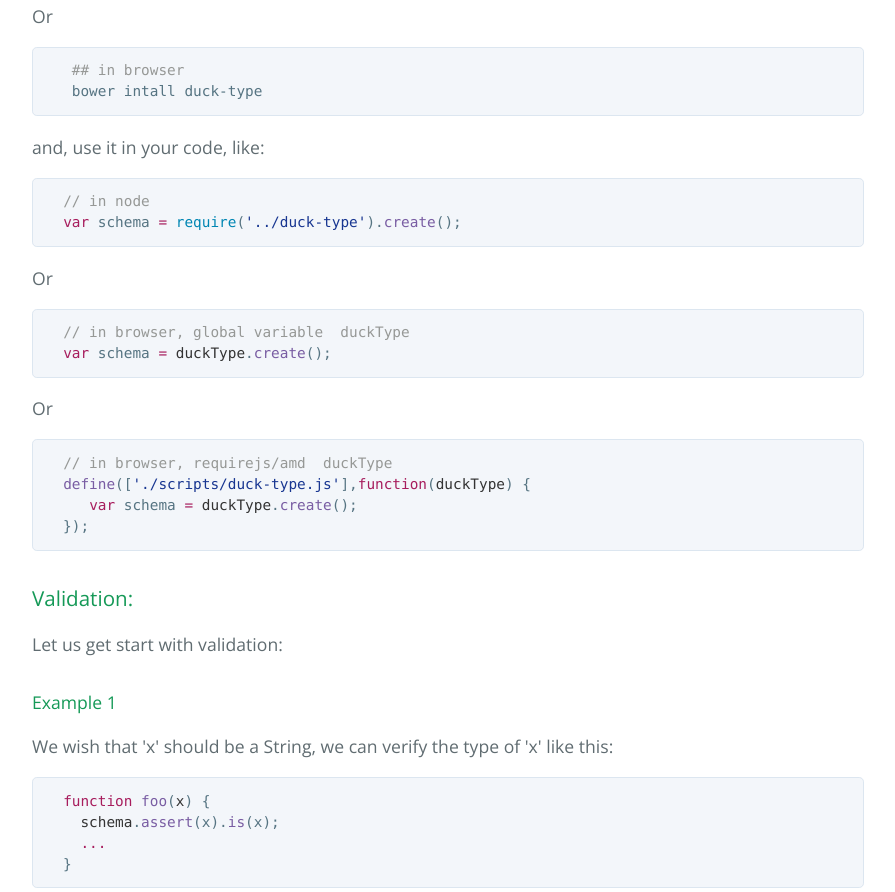
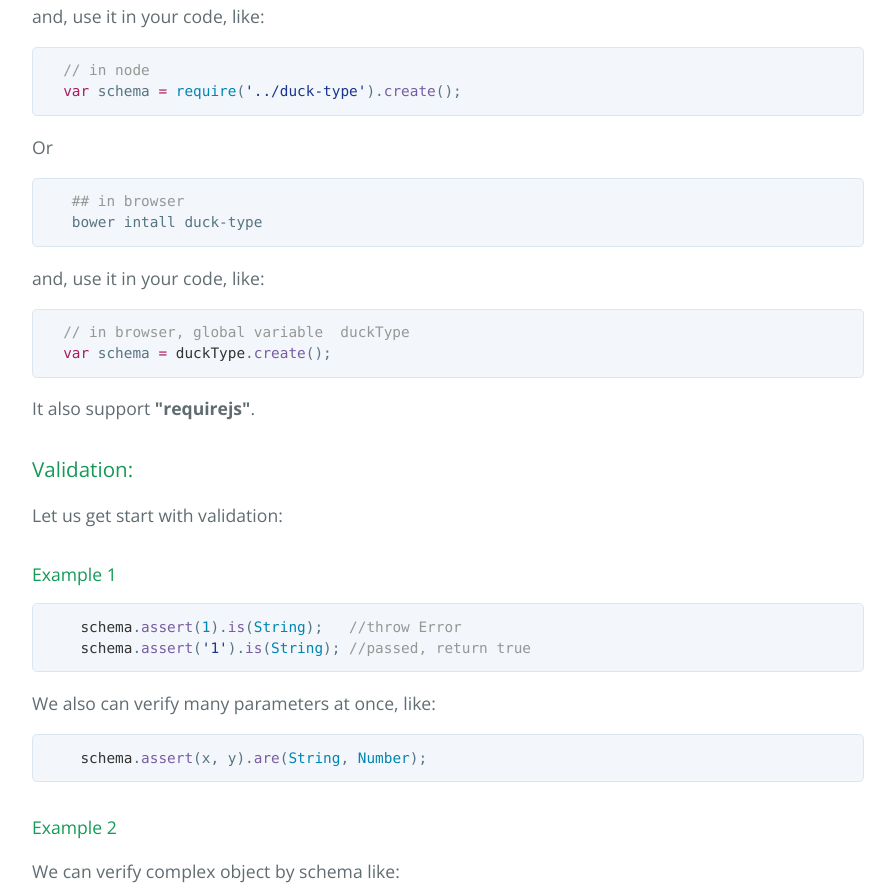
Before and after one commit to js-fullstack/duck-type, a plain HTML site: page index.html in a window 1280 px wide. Shown: the part 808-1700 px from the top of the page, without its empty margins (192-1087 px from the left). Drawn offline with nearby package versions, Linux system fonts and the light colour scheme.

```diff
--- a/index.html
+++ b/index.html
@@ -32,6 +32,11 @@
 <div class="highlight highlight-source-shell"><pre>   <span class="pl-c">## in node</span>
    npm install duck-type</pre></div>
 
+<p>and, use it in your code, like:</p>
+
+<div class="highlight highlight-source-js"><pre>  <span class="pl-c">// in node </span>
+  <span class="pl-k">var</span> schema <span class="pl-k">=</span> <span class="pl-c1">require</span>(<span class="pl-s"><span class="pl-pds">'</span>../duck-type<span class="pl-pds">'</span></span>).<span class="pl-en">create</span>();</pre></div>
+
 <p>Or</p>
 
 <div class="highlight highlight-source-shell"><pre>   <span class="pl-c">## in browser</span>
@@ -39,20 +44,10 @@
 
 <p>and, use it in your code, like:</p>
 
-<div class="highlight highlight-source-js"><pre>  <span class="pl-c">// in node </span>
-  <span class="pl-k">var</span> schema <span class="pl-k">=</span> <span class="pl-c1">require</span>(<span class="pl-s"><span class="pl-pds">'</span>../duck-type<span class="pl-pds">'</span></span>).<span class="pl-en">create</span>();</pre></div>
-
-<p>Or</p>
-
 <div class="highlight highlight-source-js"><pre>  <span class="pl-c">// in browser, global variable  duckType</span>
   <span class="pl-k">var</span> schema <span class="pl-k">=</span> <span class="pl-smi">duckType</span>.<span class="pl-en">create</span>();</pre></div>
 
-<p>Or</p>
-
-<div class="highlight highlight-source-js"><pre>  <span class="pl-c">// in browser, requirejs/amd  duckType</span>
-  <span class="pl-en">define</span>([<span class="pl-s"><span class="pl-pds">'</span>./scripts/duck-type.js<span class="pl-pds">'</span></span>],<span class="pl-k">function</span>(<span class="pl-smi">duckType</span>) {
-     <span class="pl-k">var</span> schema <span class="pl-k">=</span> <span class="pl-smi">duckType</span>.<span class="pl-en">create</span>();
-  });</pre></div>
+<p>It also support <strong>"requirejs"</strong>.</p>
 
 <h3>
 <a id="validation" class="anchor" href="#validation" aria-hidden="true"><span aria-hidden="true" class="octicon octicon-link"></span></a>Validation:</h3>
@@ -62,12 +57,8 @@
 <h4>
 <a id="example-1" class="anchor" href="#example-1" aria-hidden="true"><span aria-hidden="true" class="octicon octicon-link"></span></a>Example 1</h4>
 
-<p>We wish that 'x' should be a String, we can verify the type of 'x' like this:</p>
-
-<div class="highlight highlight-source-js"><pre>  <span class="pl-k">function</span> <span class="pl-en">foo</span>(<span class="pl-smi">x</span>) {
-    <span class="pl-smi">schema</span>.<span class="pl-en">assert</span>(x).<span class="pl-en">is</span>(x);
-    <span class="pl-k">...</span>
-  }</pre></div>
+<div class="highlight highlight-source-js"><pre>    <span class="pl-smi">schema</span>.<span class="pl-en">assert</span>(<span class="pl-c1">1</span>).<span class="pl-en">is</span>(<span class="pl-c1">String</span>);   <span class="pl-c">//throw Error</span>
+    <span class="pl-smi">schema</span>.<span class="pl-en">assert</span>(<span class="pl-s"><span class="pl-pds">'</span>1<span class="pl-pds">'</span></span>).<span class="pl-en">is</span>(<span class="pl-c1">String</span>); <span class="pl-c">//passed, return true</span></pre></div>
 
 <p>We also can verify many parameters at once, like:</p>
 
@@ -100,7 +91,7 @@
 
 <p>Here :</p>
 
-<p>'sayHello': Function means target object which to verified must have a method named 'sayHello'.</p>
+<p>'sayHello': <strong>Function</strong> means target object which to verified must have a method named 'sayHello'.</p>
 
 <p>'name', is a nest schema.</p>
 
@@ -109,16 +100,16 @@
 
 <p>For array, duck-type can support different pattern:</p>
 
-<div class="highlight highlight-source-js"><pre>  <span class="pl-smi">schema</span>.<span class="pl-en">assert</span>(x).<span class="pl-en">is</span>([]); <span class="pl-c">//x must be a array, element can by any type</span>
+<div class="highlight highlight-source-js"><pre>  <span class="pl-smi">schema</span>.<span class="pl-en">assert</span>(x).<span class="pl-en">is</span>([]);        <span class="pl-c">// x must be a array, element can by any type</span>
 
-  <span class="pl-smi">schema</span>.<span class="pl-en">assert</span>(X).<span class="pl-en">is</span>([<span class="pl-c1">Number</span>]); <span class="pl-c">//x must be a array, element must be a Number</span>
+  <span class="pl-smi">schema</span>.<span class="pl-en">assert</span>(X).<span class="pl-en">is</span>([<span class="pl-c1">Number</span>]);  <span class="pl-c">//x must be a array, element must be a Number</span>
 
   <span class="pl-smi">schema</span>.<span class="pl-en">assert</span>(X).<span class="pl-en">is</span>([<span class="pl-c1">Number</span>, <span class="pl-c1">String</span>, <span class="pl-c1">Date</span>]);
-  <span class="pl-c">/*</span>
+   <span class="pl-c">/* </span>
 <span class="pl-c">    means x must be a array, </span>
 <span class="pl-c">    and the first element  must be a Number, </span>
 <span class="pl-c">    the second element must be a String....</span>
-<span class="pl-c">  */</span></pre></div>
+<span class="pl-c">    */</span></pre></div>
 
 <p>Of cause, we can combine definition of array and object, like;</p>
 
```
Also changed, not shown: params.json (+1 -1 lines).
